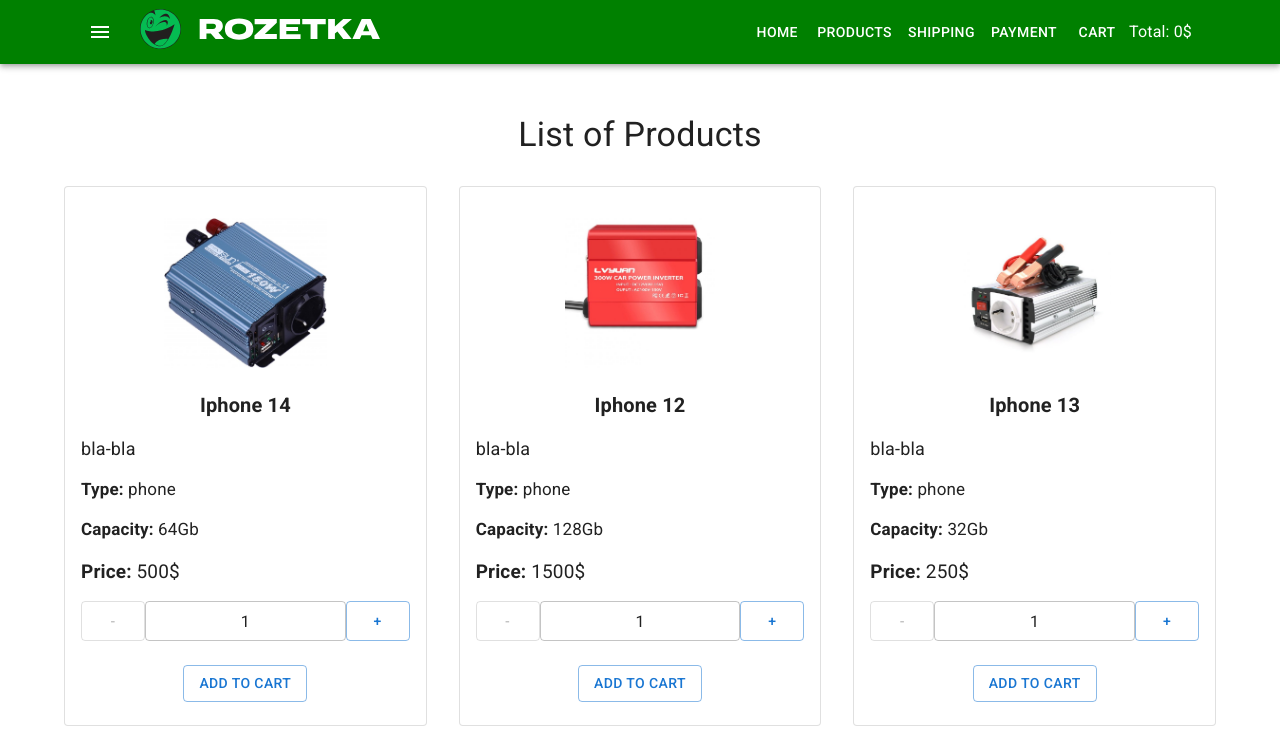
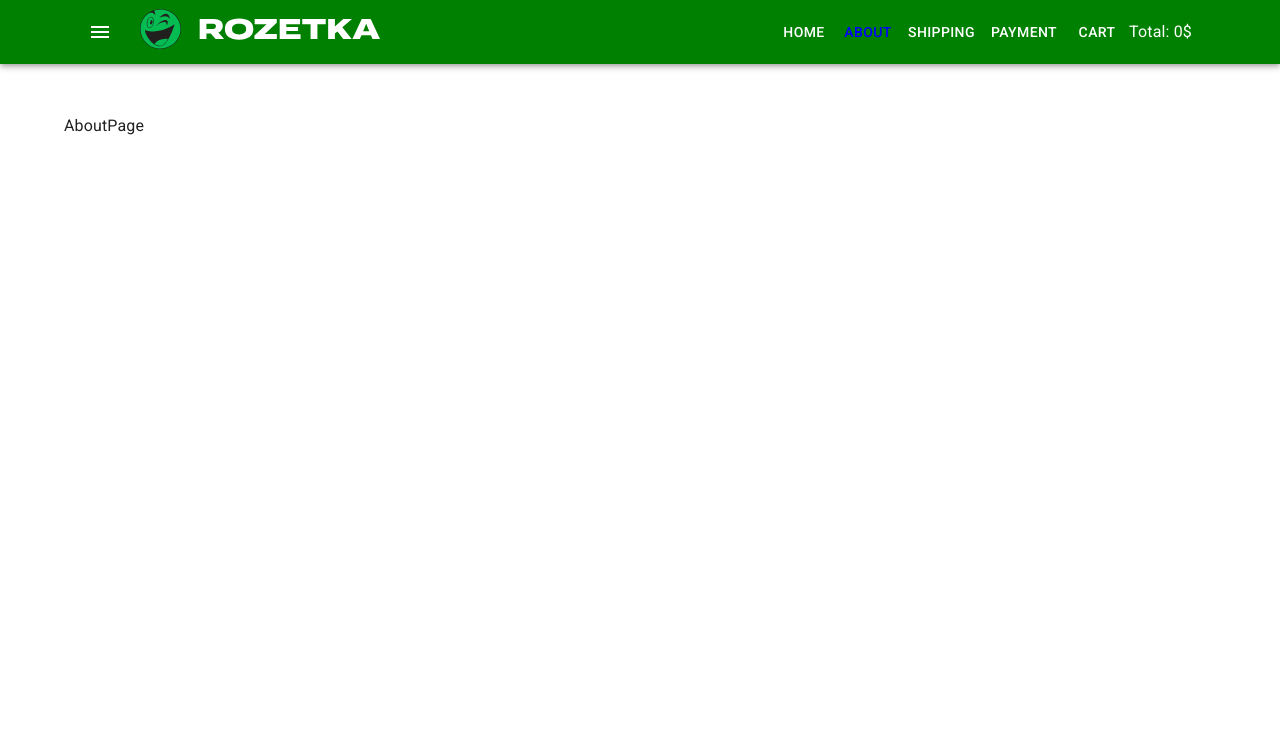
Before and after one commit to AnatoliiZh/shop-project-react, a React (Create React App) app: page /about in a window 1280 px wide. Shown: the top 756 px of the page. Built offline with nearby package versions, Linux system fonts and the light colour scheme.

Commit message:
add pages

```diff
--- a/package.json
+++ b/package.json
@@ -16,6 +16,7 @@
     "@types/react-dom": "^18.0.9",
     "react": "^18.2.0",
     "react-dom": "^18.2.0",
+    "react-router-dom": "6.3.0",
     "react-scripts": "5.0.1",
     "sass": "^1.57.1",
     "typescript": "^4.9.4",
--- /dev/null
+++ b/src/Pages/AboutPage/AboutPage.tsx
@@ -0,0 +1,9 @@
+import React from 'react'
+
+type Props = {}
+
+const AboutPage = (props: Props) => {
+    return <div>AboutPage</div>
+}
+
+export default AboutPage
--- /dev/null
+++ b/src/Pages/CartPage/CartPage.tsx
@@ -0,0 +1,9 @@
+import React from 'react'
+
+type Props = {}
+
+const CartPage = (props: Props) => {
+    return <div>CartPage</div>
+}
+
+export default CartPage
--- /dev/null
+++ b/src/Pages/PaymentPage/PaymentPage.tsx
@@ -0,0 +1,9 @@
+import React from 'react'
+
+type Props = {}
+
+const PaymentPage = (props: Props) => {
+    return <div>PaymentPage</div>
+}
+
+export default PaymentPage
--- /dev/null
+++ b/src/Pages/ShippingPage/ShippingPage.tsx
@@ -0,0 +1,9 @@
+import React from 'react'
+
+type Props = {}
+
+const ShippingPage = (props: Props) => {
+    return <div>ShippingPage</div>
+}
+
+export default ShippingPage
--- a/src/components/Menu/Menu.tsx
+++ b/src/components/Menu/Menu.tsx
@@ -1,15 +1,17 @@
-import Button from '@mui/material/Button'
+import MenuItem from './MenuItem'
 
 type Props = {}
+
 const Menu = (props: Props) => {
     return (
         <>
-            <Button color="inherit">Home</Button>
-            <Button color="inherit">Products</Button>
-            <Button color="inherit">Shipping</Button>
-            <Button color="inherit">Payment</Button>
-            <Button color="inherit">Cart</Button>
+            <MenuItem to="/">Home</MenuItem>
+            <MenuItem to="/about">About</MenuItem>
+            <MenuItem to="/shipping">Shipping</MenuItem>
+            <MenuItem to="/payment">Payment</MenuItem>
+            <MenuItem to="/cart">Cart</MenuItem>
         </>
     )
 }
+
 export default Menu
--- /dev/null
+++ b/src/components/Menu/MenuItem.scss
@@ -0,0 +1,9 @@
+.nav-active {
+    text-decoration: none;
+    color: blue;
+}
+
+.nav-item {
+    color: white;
+    text-decoration: none;
+}
--- /dev/null
+++ b/src/components/Menu/MenuItem.tsx
@@ -0,0 +1,25 @@
+import Button from '@mui/material/Button'
+import { NavLink } from 'react-router-dom'
+import './MenuItem.scss'
+
+type Props = {
+    to: string
+    children: React.ReactNode
+}
+
+const MenuItem = ({ to, children }: Props) => {
+    return (
+        <Button color="inherit">
+            <NavLink
+                className={({ isActive }) =>
+                    isActive ? 'nav-active' : 'nav-item'
+                }
+                to={to}
+            >
+                {children}
+            </NavLink>
+        </Button>
+    )
+}
+
+export default MenuItem
--- a/src/container/Main/Main.tsx
+++ b/src/container/Main/Main.tsx
@@ -1,5 +1,10 @@
 import { Container } from '@mui/material'
+import CartPage from 'Pages/CartPage/CartPage'
+import AboutPage from 'Pages/AboutPage/AboutPage'
+import ShippingPage from 'Pages/ShippingPage/ShippingPage'
+import PaymentPage from 'Pages/PaymentPage/PaymentPage'
 import Home from 'Pages/Home/Home'
+import { Routes, Route } from 'react-router-dom'
 
 type Props = {
     addProductToCart: (id: number, count: number) => void
@@ -14,7 +19,16 @@
             }}
             component="main"
         >
-            <Home addProductToCart={addProductToCart} />
+            <Routes>
+                <Route
+                    path="/"
+                    element={<Home addProductToCart={addProductToCart} />}
+                />
+                <Route path="about" element={<AboutPage />} />
+                <Route path="shipping" element={<ShippingPage />} />
+                <Route path="payment" element={<PaymentPage />} />
+                <Route path="cart" element={<CartPage />} />
+            </Routes>
         </Container>
     )
 }
--- a/src/index.tsx
+++ b/src/index.tsx
@@ -1,10 +1,13 @@
 import React from 'react'
 import ReactDOM from 'react-dom/client'
 import App from './container/App/App'
+import { BrowserRouter } from 'react-router-dom'
 
 const root = ReactDOM.createRoot(document.getElementById('root') as HTMLElement)
 root.render(
     <React.StrictMode>
-        <App />
+        <BrowserRouter>
+            <App />
+        </BrowserRouter>
     </React.StrictMode>
 )
```
Also changed, not shown: 1 other file (tests, documents, lock files or other folders).
